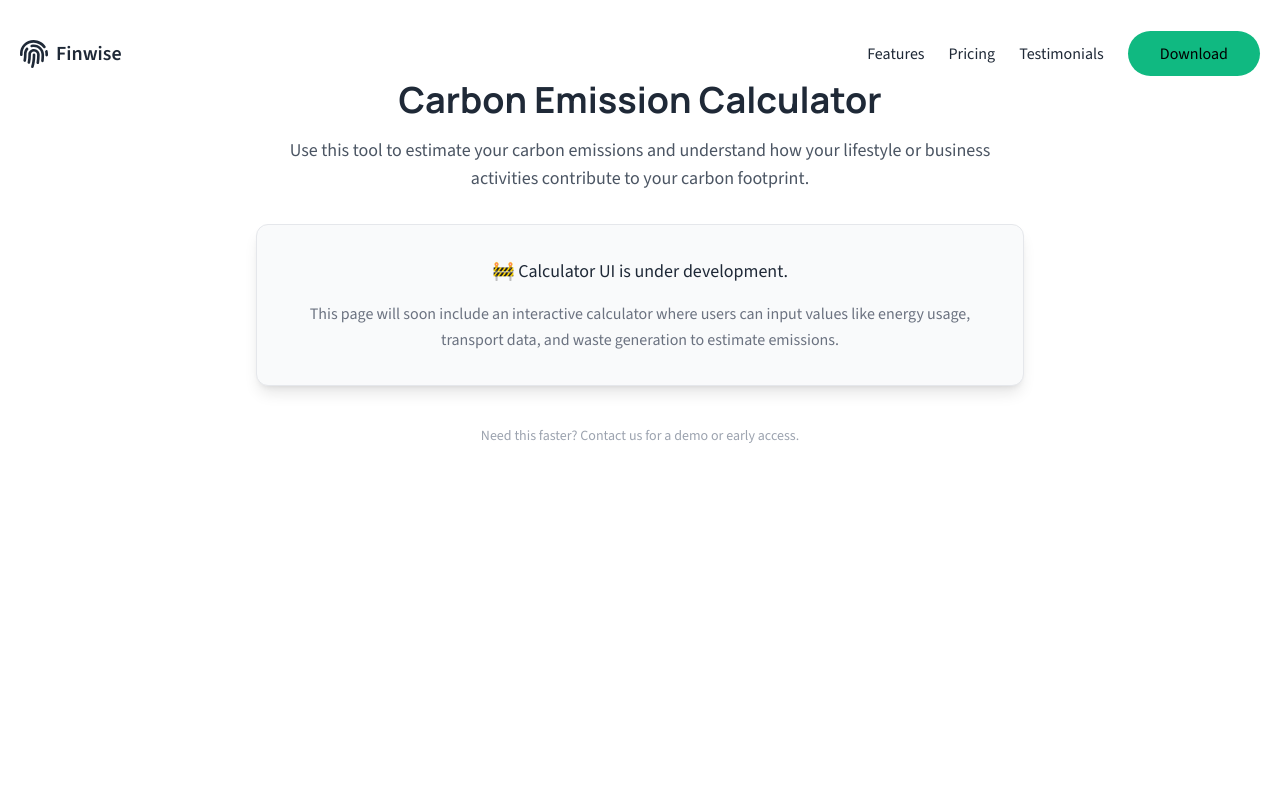
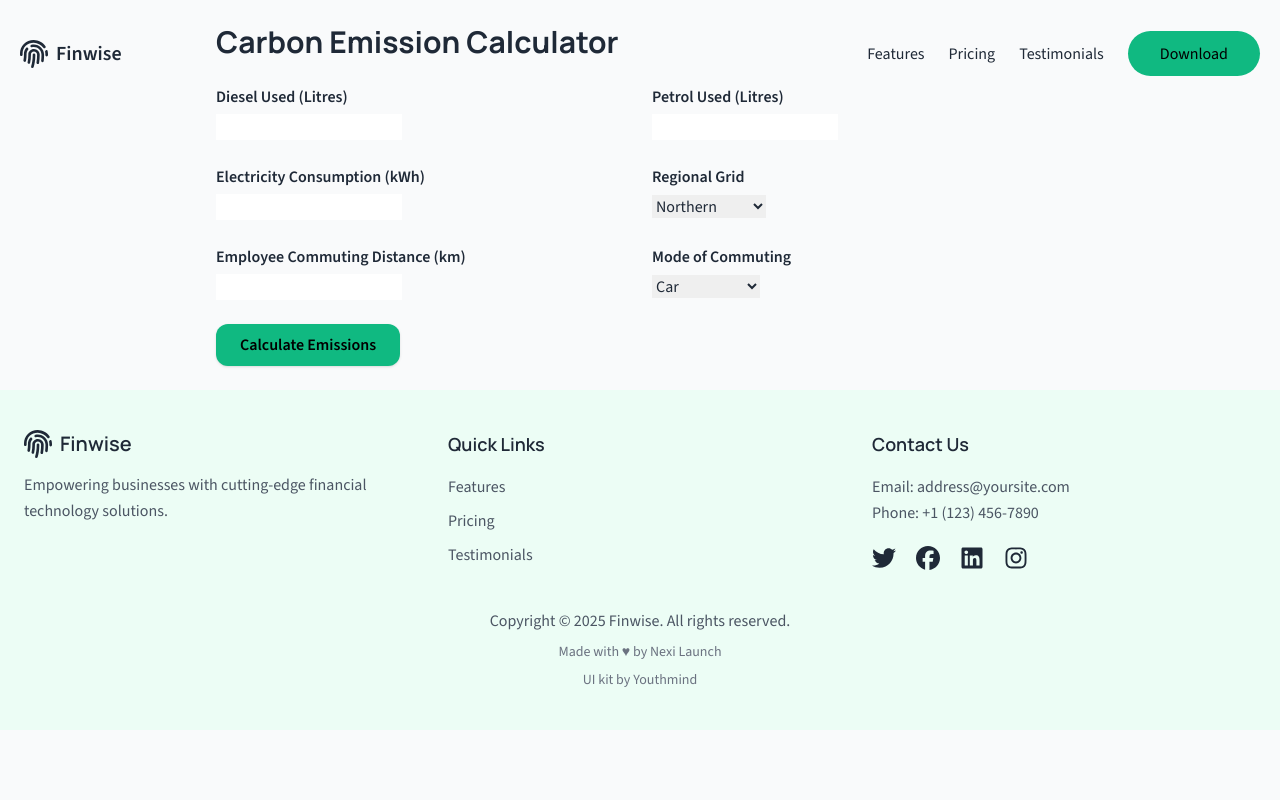
Before and after one commit to dhivek1/carbtrack-saas-landing-page, a Next.js app: page /calculator in a window 1280 px wide. Shown: the top 800 px of the page. Built offline with nearby package versions, Linux system fonts and the light colour scheme.

Commit message:
Update page.tsx

```diff
--- a/src/app/calculator/page.tsx
+++ b/src/app/calculator/page.tsx
@@ -1,29 +1,100 @@
-// src/app/calculator/page.tsx
+import React, { useState } from 'react';
 
-import React from 'react';
+const CalculatorPage: React.FC = () => {
+  const [inputs, setInputs] = useState({
+    dieselLitres: '',
+    petrolLitres: '',
+    electricityKwh: '',
+    cityGrid: 'Northern',
+    commutingKm: '',
+    commutingMode: 'car',
+  });
 
-export default function CalculatorPage() {
+  const [result, setResult] = useState<number | null>(null);
+
+  const emissionFactors = {
+    diesel: 2.63,
+    petrol: 2.31,
+    grid: {
+      Northern: 0.928,
+      Western: 0.870,
+      Southern: 0.775,
+      Eastern: 0.950,
+      'North-Eastern': 0.825,
+    },
+    commuting: {
+      bike: 0.035,
+      bus: 0.022,
+      car: 0.12,
+    },
+  };
+
+  const calculateEmissions = () => {
+    const diesel = parseFloat(inputs.dieselLitres || '0') * emissionFactors.diesel;
+    const petrol = parseFloat(inputs.petrolLitres || '0') * emissionFactors.petrol;
+    const electricity = parseFloat(inputs.electricityKwh || '0') * emissionFactors.grid[inputs.cityGrid];
+    const commute = parseFloat(inputs.commutingKm || '0') * emissionFactors.commuting[inputs.commutingMode];
+
+    const total = diesel + petrol + electricity + commute;
+    setResult(total);
+  };
+
+  const handleChange = (e: React.ChangeEvent<HTMLInputElement | HTMLSelectElement>) => {
+    setInputs({ ...inputs, [e.target.name]: e.target.value });
+  };
+
   return (
-    <main className="min-h-screen bg-white px-6 py-20 text-gray-800">
-      <div className="max-w-3xl mx-auto text-center">
-        <h1 className="text-4xl font-bold mb-4">Carbon Emission Calculator</h1>
-        <p className="text-lg text-gray-600 mb-8">
-          Use this tool to estimate your carbon emissions and understand how your lifestyle or business activities contribute to your carbon footprint.
-        </p>
-
-        <div className="border rounded-xl shadow-lg p-8 bg-gray-50">
-          <p className="text-lg font-medium mb-4">
-            🚧 Calculator UI is under development.
-          </p>
-          <p className="text-gray-500">
-            This page will soon include an interactive calculator where users can input values like energy usage, transport data, and waste generation to estimate emissions.
-          </p>
+    <div className="p-6 max-w-4xl mx-auto">
+      <h1 className="text-3xl font-bold mb-6">Carbon Emission Calculator</h1>
+      <div className="grid grid-cols-1 md:grid-cols-2 gap-6">
+        <div>
+          <label className="block mb-1 font-semibold">Diesel Used (Litres)</label>
+          <input name="dieselLitres" value={inputs.dieselLitres} onChange={handleChange} className="input" type="number" />
         </div>
-
-        <div className="mt-10 text-sm text-gray-400">
-          <p>Need this faster? Contact us for a demo or early access.</p>
+        <div>
+          <label className="block mb-1 font-semibold">Petrol Used (Litres)</label>
+          <input name="petrolLitres" value={inputs.petrolLitres} onChange={handleChange} className="input" type="number" />
+        </div>
+        <div>
+          <label className="block mb-1 font-semibold">Electricity Consumption (kWh)</label>
+          <input name="electricityKwh" value={inputs.electricityKwh} onChange={handleChange} className="input" type="number" />
+        </div>
+        <div>
+          <label className="block mb-1 font-semibold">Regional Grid</label>
+          <select name="cityGrid" value={inputs.cityGrid} onChange={handleChange} className="input">
+            {Object.keys(emissionFactors.grid).map((region) => (
+              <option key={region} value={region}>{region}</option>
+            ))}
+          </select>
+        </div>
+        <div>
+          <label className="block mb-1 font-semibold">Employee Commuting Distance (km)</label>
+          <input name="commutingKm" value={inputs.commutingKm} onChange={handleChange} className="input" type="number" />
+        </div>
+        <div>
+          <label className="block mb-1 font-semibold">Mode of Commuting</label>
+          <select name="commutingMode" value={inputs.commutingMode} onChange={handleChange} className="input">
+            <option value="bike">Two-Wheeler</option>
+            <option value="bus">Bus</option>
+            <option value="car">Car</option>
+          </select>
         </div>
       </div>
-    </main>
+
+      <button
+        onClick={calculateEmissions}
+        className="mt-6 px-6 py-2 bg-primary text-black font-semibold rounded-xl shadow hover:bg-yellow-400"
+      >
+        Calculate Emissions
+      </button>
+
+      {result !== null && (
+        <div className="mt-6 text-xl font-bold">
+          Total Emissions: {result.toFixed(2)} kg CO₂e
+        </div>
+      )}
+    </div>
   );
-}
+};
+
+export default CalculatorPage;
```
